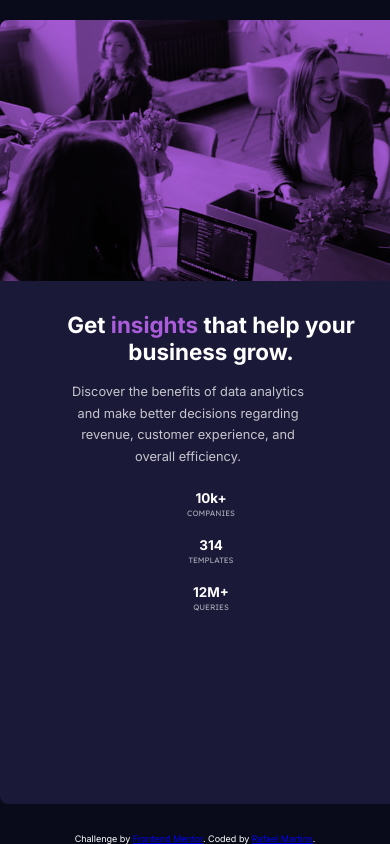
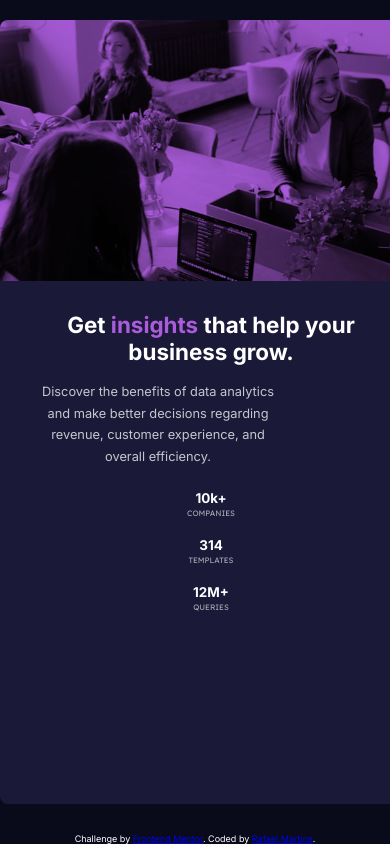
Before and after one commit to RafaelMartins77/Stats-preview-card-component, a plain HTML site: page index.html in a window 390 px wide. Shown: the top 844 px of the page. Drawn offline with Linux system fonts and the light colour scheme.

Commit message:
Update style.css

```diff
--- a/style.css
+++ b/style.css
@@ -122,7 +122,7 @@ p#main {
   }
 
   .txt {
-    padding-top: 2em;
+    padding: 2em;
   }
 
   .txt h1 {
```
